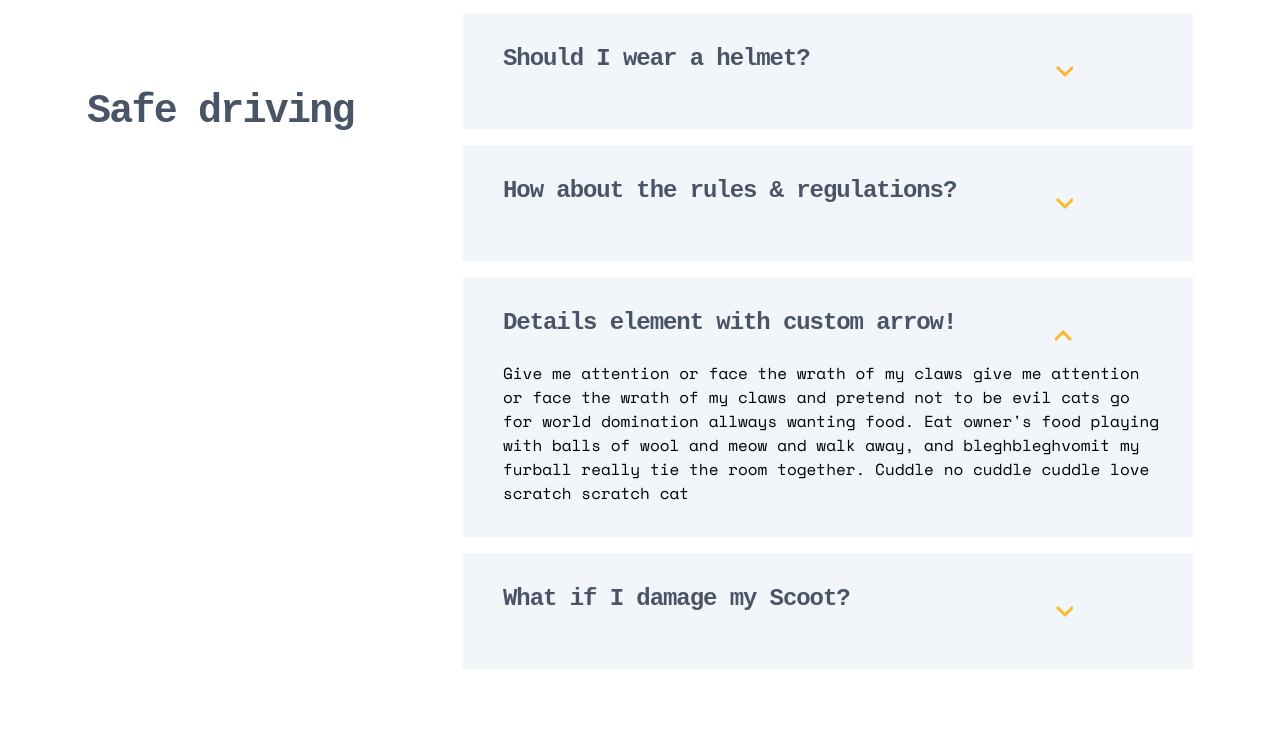
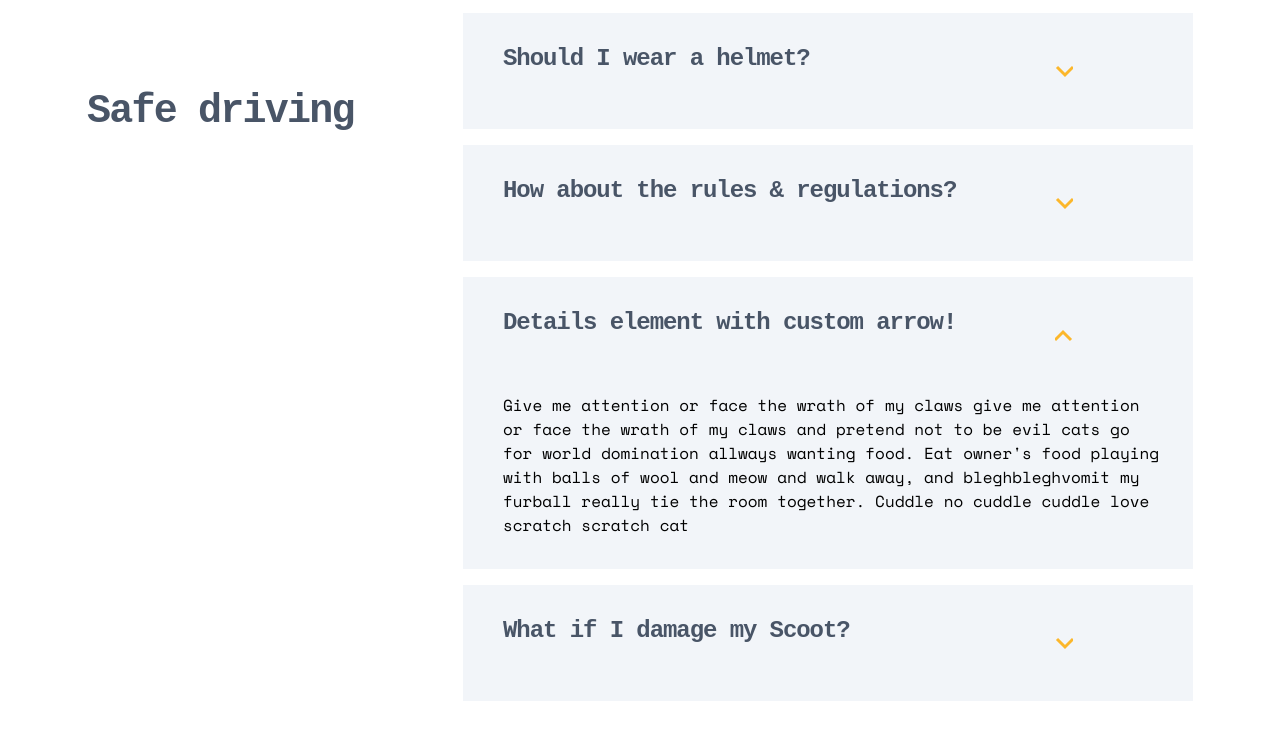
Before and after one commit to jamshidbekmirzakarimov/scoot, a plain HTML site: page about.html in a window 1280 px wide. Both pictures are taken after a click on the heading "Details element with custom arrow!". Shown: the part 3014-3749 px from the top of the page. Drawn offline with Linux system fonts and the light colour scheme; a web font is replaced by a local one.

Commit message:
no error

```diff
--- a/css/about.css
+++ b/css/about.css
@@ -235,10 +235,6 @@ details {
   background: #f2f5f9;
   width: 730px;
   position: relative;
-  padding-top: 32px;
-  padding-bottom: 32px;
-  padding-left: 40px;
-  padding-right: 32px;
   margin-left: auto;
   margin-bottom: 16px;
 }
@@ -248,6 +244,10 @@ details[open] summary .summary-chevron-up{
 }
 
 summary {
+  padding-top: 32px;
+  padding-bottom: 32px;
+  padding-left: 40px;
+  padding-right: 32px;
   list-style: none;
   /* padding: $details-padding; */
   display: flex;
@@ -296,6 +296,9 @@ summary::-webkit-details-marker {
   cursor: default;
   font-weight: 300;
   line-height: 1.5;
+  padding-bottom: 32px;
+  padding-left: 40px;
+  padding-right: 32px;
 }
 
 /* ****** faqr section end ***** */
```
